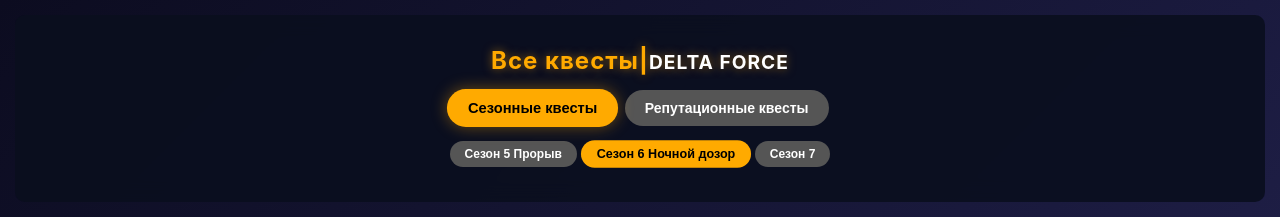
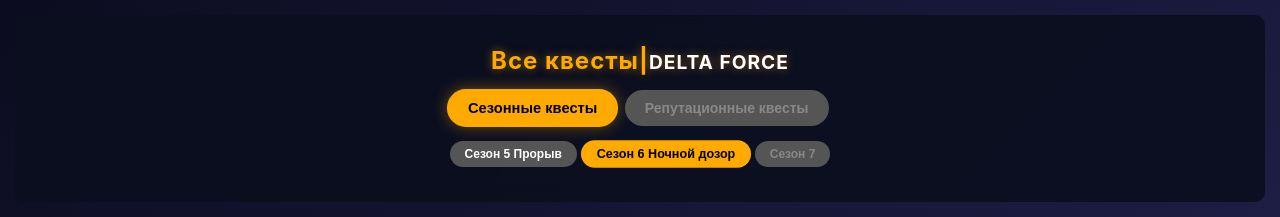
Before and after one commit to f13ash/delta-force-fansite, a plain HTML site: page index.html in a window 1280 px wide. Shown: the top 217 px of the page. Drawn offline with Linux system fonts and the light colour scheme.

Commit message:
Update index.html

```diff
--- a/index.html
+++ b/index.html
@@ -12,13 +12,13 @@
             <h1 class="title">Все квесты|<span>DELTA FORCE</span></h1>
             <div class="quest-type-selector">
                 <button class="type-btn active" data-type="seasonal">Сезонные квесты</button>
-                <button class="type-btn" data-type="reputation1">Репутационные квесты</button>
+                <button class="type-btn disabled" data-type="reputation">Репутационные квесты</button>
             </div>
 
             <div class="quest-filters" id="seasonalFilters">
                 <button class="filter-btn" data-filter="current">Сезон 5 Прорыв</button>
                 <button class="filter-btn active" data-filter="season6">Сезон 6 Ночной дозор</button>
-                <button class="filter-btn" data-filter="season7">Сезон 7</button>
+                <button class="filter-btn disabled" data-filter="season7">Сезон 7</button>
             </div>
 
             <div class="quest-filters" id="reputationFilters" style="display: none;">
```
